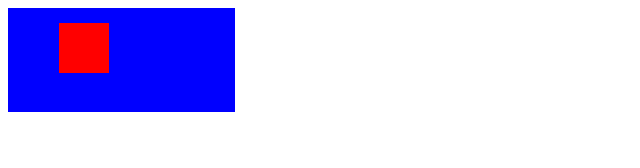
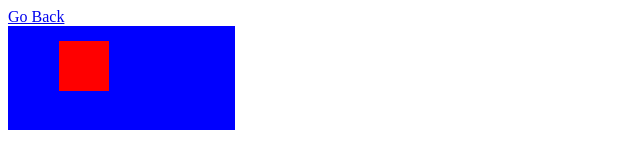
Before and after one commit to Zokalyx/webanimations, a plain HTML site: page version1/anim1.html in a window 1280 px wide. Shown: the whole page, without its empty margins (0-640 px from the left). Drawn offline with Linux system fonts and the light colour scheme.

Commit message:
Added go back

```diff
--- a/version1/anim1.html
+++ b/version1/anim1.html
@@ -12,6 +12,8 @@
 
     <body>
 
+        <a href="../index.html">Go Back <br>
+
         <div id="container">
 
             <div id="box"></div>
```
Also changed, not shown: version2/anim2.html (+2 -0 lines).
